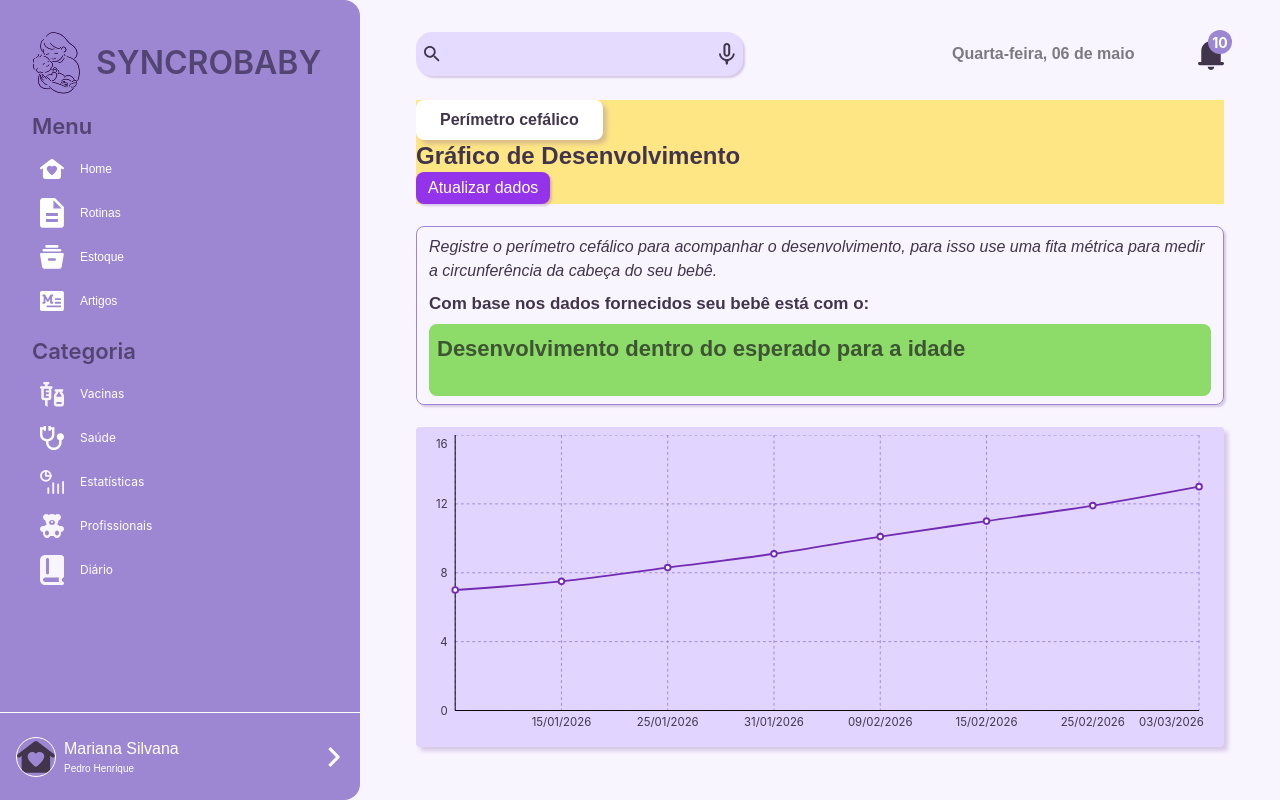
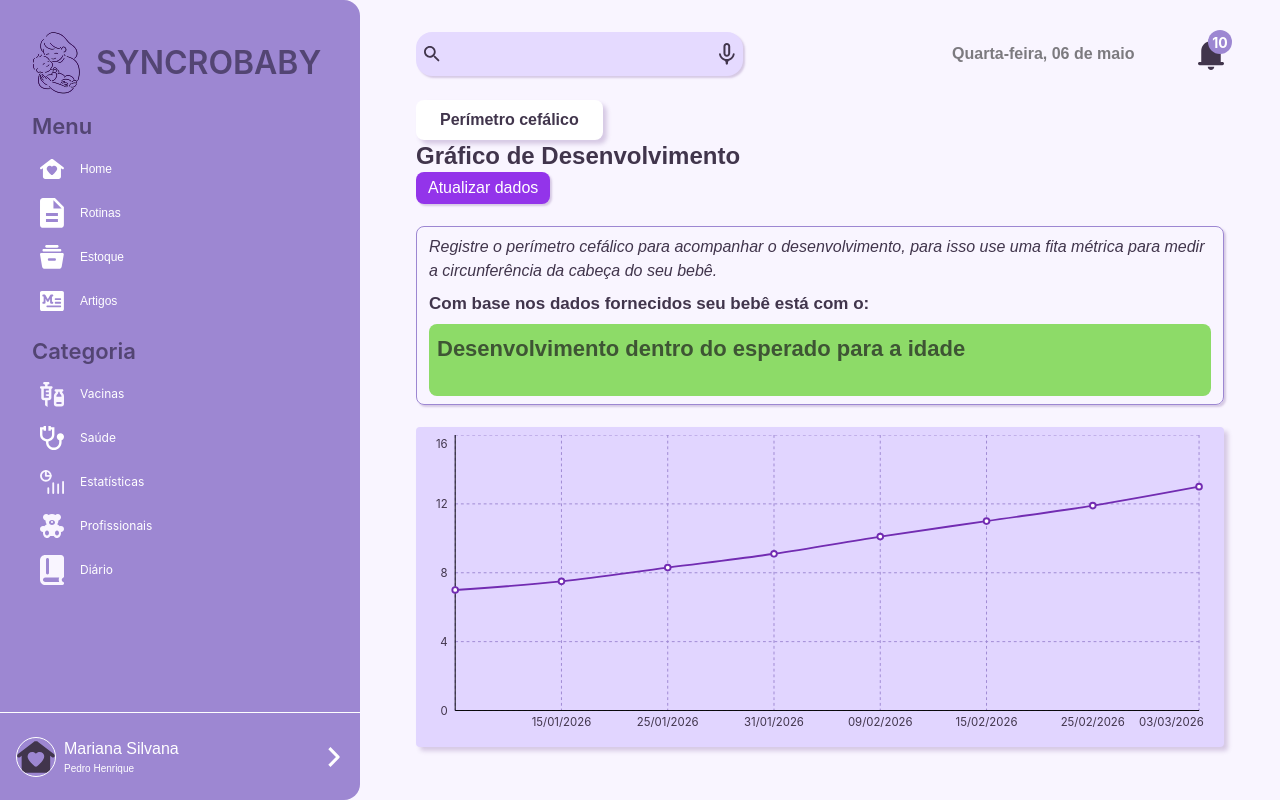
Before and after one commit to JoaoMoraes28/frontendsyncrobabyvercel, a React (Vite) app: page /measures in a window 1280 px wide. Built offline with nearby package versions, Linux system fonts and the light colour scheme.

Commit message:
debug/verificando conexão entre a branch main

```diff
--- a/src/pages/measures/Measures.tsx
+++ b/src/pages/measures/Measures.tsx
@@ -141,7 +141,7 @@ function Measures() {
         <div className="flex flex-col w-full min-h-full">
 
             <div className="flex justify-between items-center w-full
-            xl:flex-col xl:items-start xl:bg-amber-200">
+            xl:flex-col xl:items-start">
                 <DropdownFilter options={filterOptions} selectedFilter={filterSelected} onSelect={setFilterSelected} />
                 <div>
                     <h3 className="hidden xl:block xl:font-poppins xl:text-primary-text xl:font-bold xl:text-2xl">Gráfico de Desenvolvimento</h3>
```
